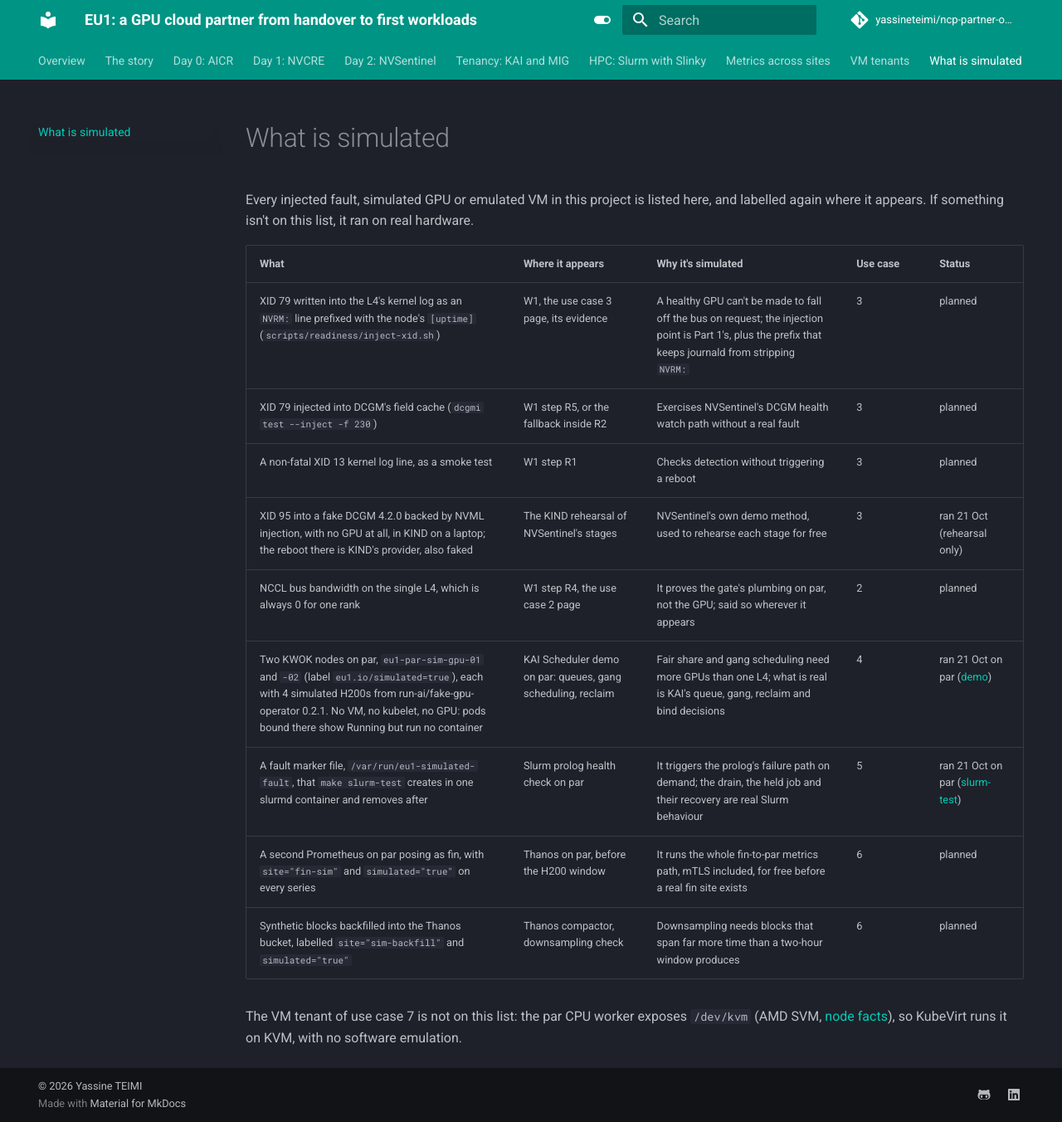
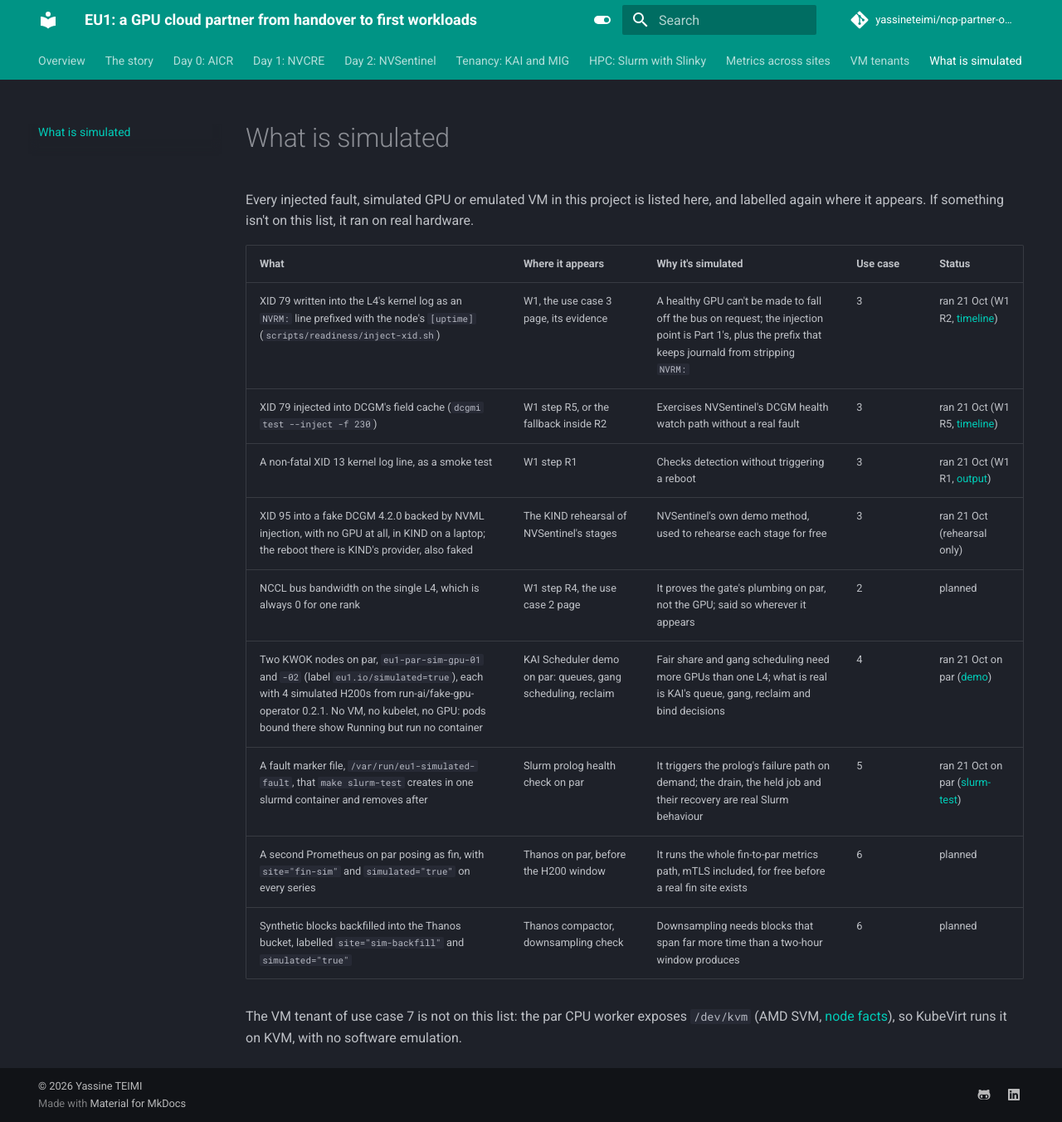
Before and after one commit to yassineteimi/ncp-partner-onboarding, an MkDocs documentation site: the page built from docs/simulated.md, in a window 1280 px wide and 1352 px high. Shown: the whole window at 83% size. Built offline with MkDocs 1.6.1 and Material for MkDocs 9.7.7, drawn with Linux system fonts in a browser that asks for light colours; comment, search, counter and statistics services are not loaded.

Commit message:
Accept ADRs 0003 to 0005, and mark W1's injected XIDs as run

```diff
--- a/docs/simulated.md
+++ b/docs/simulated.md
@@ -4,9 +4,9 @@
 
 | What | Where it appears | Why it's simulated | Use case | Status |
 |---|---|---|---|---|
-| XID 79 written into the L4's kernel log as an `NVRM:` line prefixed with the node's `[uptime]` (`scripts/readiness/inject-xid.sh`) | W1, the use case 3 page, its evidence | A healthy GPU can't be made to fall off the bus on request; the injection point is Part 1's, plus the prefix that keeps journald from stripping `NVRM:` | 3 | planned |
-| XID 79 injected into DCGM's field cache (`dcgmi test --inject -f 230`) | W1 step R5, or the fallback inside R2 | Exercises NVSentinel's DCGM health watch path without a real fault | 3 | planned |
-| A non-fatal XID 13 kernel log line, as a smoke test | W1 step R1 | Checks detection without triggering a reboot | 3 | planned |
+| XID 79 written into the L4's kernel log as an `NVRM:` line prefixed with the node's `[uptime]` (`scripts/readiness/inject-xid.sh`) | W1, the use case 3 page, its evidence | A healthy GPU can't be made to fall off the bus on request; the injection point is Part 1's, plus the prefix that keeps journald from stripping `NVRM:` | 3 | ran 21 Oct (W1 R2, [timeline](artifacts/readiness/uc3-timeline.txt)) |
+| XID 79 injected into DCGM's field cache (`dcgmi test --inject -f 230`) | W1 step R5, or the fallback inside R2 | Exercises NVSentinel's DCGM health watch path without a real fault | 3 | ran 21 Oct (W1 R5, [timeline](artifacts/readiness/uc3-r5-dcgm-timeline-20261021T172645Z.txt)) |
+| A non-fatal XID 13 kernel log line, as a smoke test | W1 step R1 | Checks detection without triggering a reboot | 3 | ran 21 Oct (W1 R1, [output](artifacts/readiness/uc3-xid13-smoke-20261021T170027Z.txt)) |
 | XID 95 into a fake DCGM 4.2.0 backed by NVML injection, with no GPU at all, in KIND on a laptop; the reboot there is KIND's provider, also faked | The KIND rehearsal of NVSentinel's stages | NVSentinel's own demo method, used to rehearse each stage for free | 3 | ran 21 Oct (rehearsal only) |
 | NCCL bus bandwidth on the single L4, which is always 0 for one rank | W1 step R4, the use case 2 page | It proves the gate's plumbing on par, not the GPU; said so wherever it appears | 2 | planned |
 | Two KWOK nodes on par, `eu1-par-sim-gpu-01` and `-02` (label `eu1.io/simulated=true`), each with 4 simulated H200s from run-ai/fake-gpu-operator 0.2.1. No VM, no kubelet, no GPU: pods bound there show Running but run no container | KAI Scheduler demo on par: queues, gang scheduling, reclaim | Fair share and gang scheduling need more GPUs than one L4; what is real is KAI's queue, gang, reclaim and bind decisions | 4 | ran 21 Oct on par ([demo](artifacts/scheduling/sim-demo-par-20261021T112733Z.txt)) |
```
Also changed, not shown: docs/adr/README.md (+3 -3 lines).
